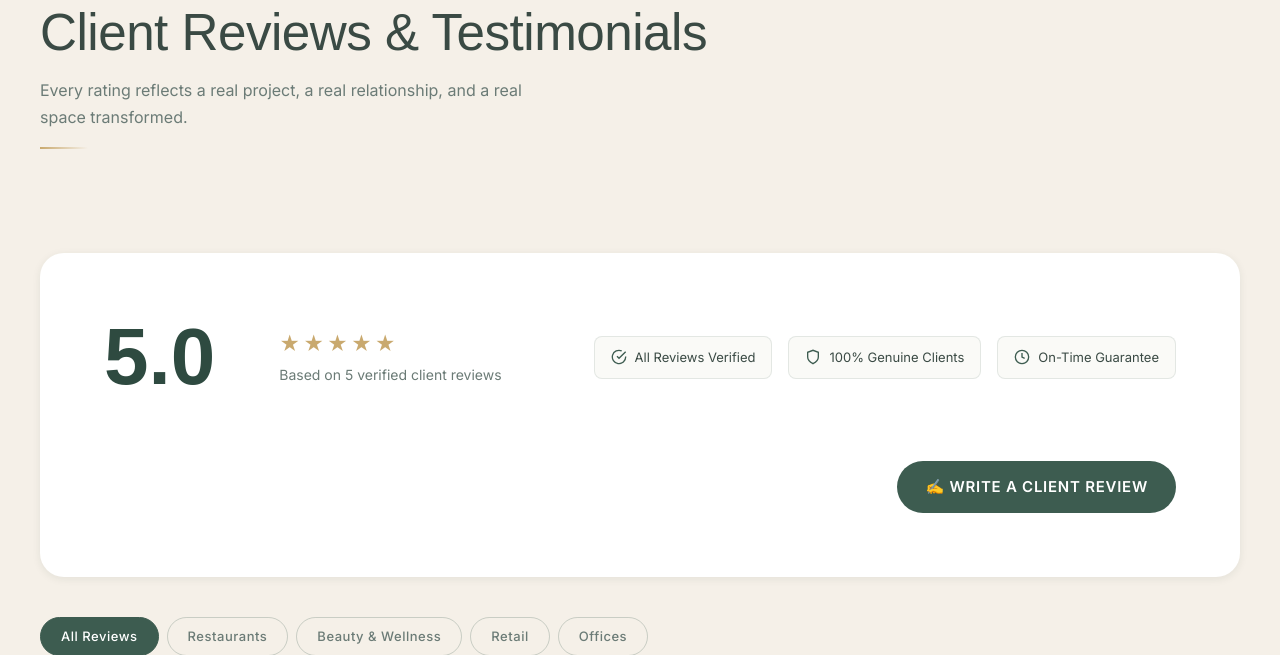
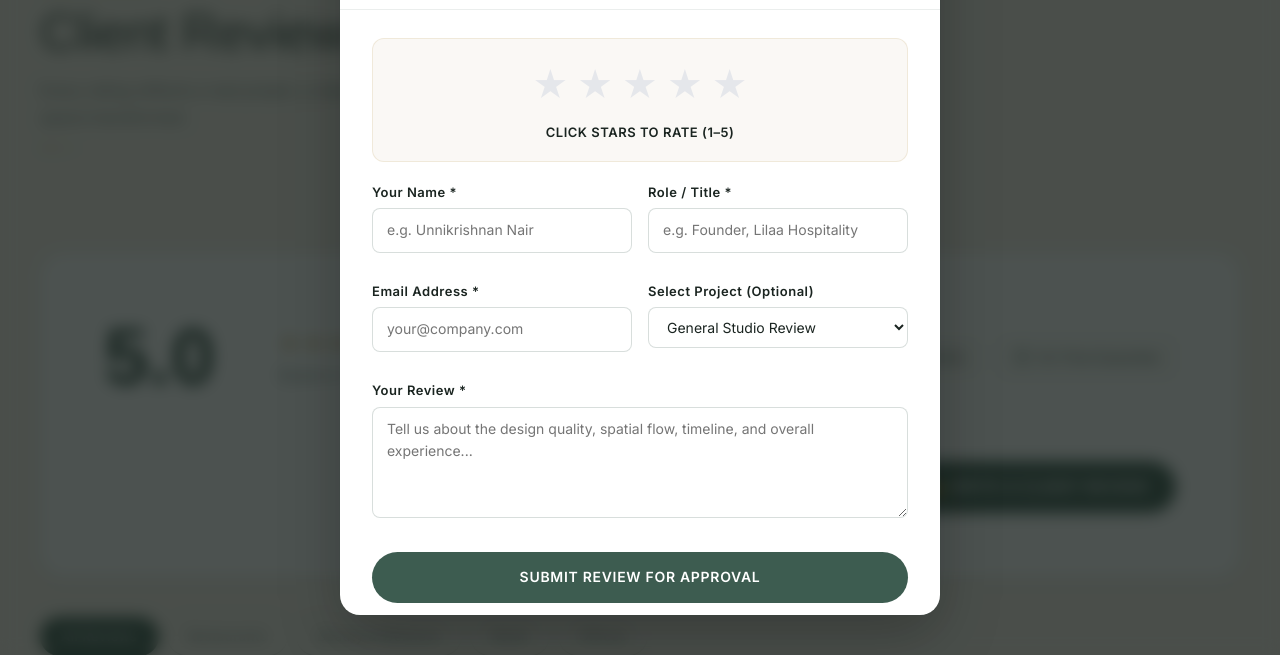
Before and after one commit to MuhammadDhanish/VKREATE, a plain HTML site: page reviews.html in a window 1280 px wide. Both pictures are taken after a click on the button "✍️ WRITE A CLIENT REVIEW". Shown: the part 145-800 px from the top of the page. Drawn offline with Linux system fonts and the light colour scheme.

Commit message:
Fix Write a Review button modal open response and z-index active class

```diff
--- a/css/main.css
+++ b/css/main.css
@@ -2328,9 +2328,10 @@
   transition: opacity 0.25s ease;
 }
 .review-modal-overlay.open,
-.review-modal-overlay.show {
-  display: flex;
-  opacity: 1;
+.review-modal-overlay.show,
+.review-modal-overlay.active {
+  display: flex !important;
+  opacity: 1 !important;
 }
 .review-modal {
   background: #FFFFFF;
@@ -2345,7 +2346,8 @@
   position: relative;
 }
 .review-modal-overlay.open .review-modal,
-.review-modal-overlay.show .review-modal {
+.review-modal-overlay.show .review-modal,
+.review-modal-overlay.active .review-modal {
   transform: translateY(0) scale(1);
 }
 
--- a/js/reviews.js
+++ b/js/reviews.js
@@ -213,6 +213,23 @@
     });
   }
 
+  // Global modal open/close functions for inline onclick & event listener support
+  window.openReviewModal = function() {
+    const overlay = document.getElementById('pub-review-overlay');
+    if (!overlay) return;
+    overlay.classList.add('active', 'open', 'show');
+    overlay.style.display = 'flex';
+    document.body.style.overflow = 'hidden';
+  };
+
+  window.closeReviewModal = function() {
+    const overlay = document.getElementById('pub-review-overlay');
+    if (!overlay) return;
+    overlay.classList.remove('active', 'open', 'show');
+    overlay.style.display = 'none';
+    document.body.style.overflow = '';
+  };
+
   // Submission Modal Open/Close Controls
   function setupModalControls() {
     const overlay = document.getElementById('pub-review-overlay');
@@ -220,23 +237,18 @@
     if (!overlay) return;
 
     document.querySelectorAll('.open-review-modal-trigger, #open-review-modal-btn, #open-review-modal-btn-proj').forEach(btn => {
-      btn.addEventListener('click', () => {
-        overlay.classList.add('active');
-        document.body.style.overflow = 'hidden';
+      btn.addEventListener('click', (e) => {
+        e.preventDefault();
+        window.openReviewModal();
       });
     });
 
-    const closeModal = () => {
-      overlay.classList.remove('active');
-      document.body.style.overflow = '';
-    };
-
-    if (closeBtn) closeBtn.addEventListener('click', closeModal);
+    if (closeBtn) closeBtn.addEventListener('click', window.closeReviewModal);
     overlay.addEventListener('click', (e) => {
-      if (e.target === overlay) closeModal();
+      if (e.target === overlay) window.closeReviewModal();
     });
     document.addEventListener('keydown', (e) => {
-      if (e.key === 'Escape' && overlay.classList.contains('active')) closeModal();
+      if (e.key === 'Escape') window.closeReviewModal();
     });
   }
 
@@ -311,23 +323,26 @@
       }
 
       setTimeout(() => {
-        if (overlay) {
-          overlay.classList.remove('active');
-          document.body.style.overflow = '';
-        }
+        window.closeReviewModal();
       }, 3500);
     });
   }
 
   // Init Engine
-  document.addEventListener('DOMContentLoaded', () => {
+  function initEngine() {
     populateProjectDropdown();
     renderReviews();
     setupFilters();
     setupStarSelector();
     setupModalControls();
     setupFormSubmit();
-  });
+  }
+
+  if (document.readyState === 'loading') {
+    document.addEventListener('DOMContentLoaded', initEngine);
+  } else {
+    initEngine();
+  }
 
   // Listen to remote update events
   window.addEventListener('vkreate:reviews-updated', renderReviews);
--- a/reviews.html
+++ b/reviews.html
@@ -120,7 +120,7 @@
             </div>
           </div>
           <div style="margin-left:auto;display:flex;align-items:center;">
-            <button type="button" class="btn btn-green open-review-modal-trigger" id="open-review-modal-btn" style="padding:14px 28px;font-size:0.9375rem;">
+            <button type="button" class="btn btn-green open-review-modal-trigger" id="open-review-modal-btn" onclick="openReviewModal()" style="padding:14px 28px;font-size:0.9375rem;">
               ✍️ Write a Client Review
             </button>
           </div>
```
